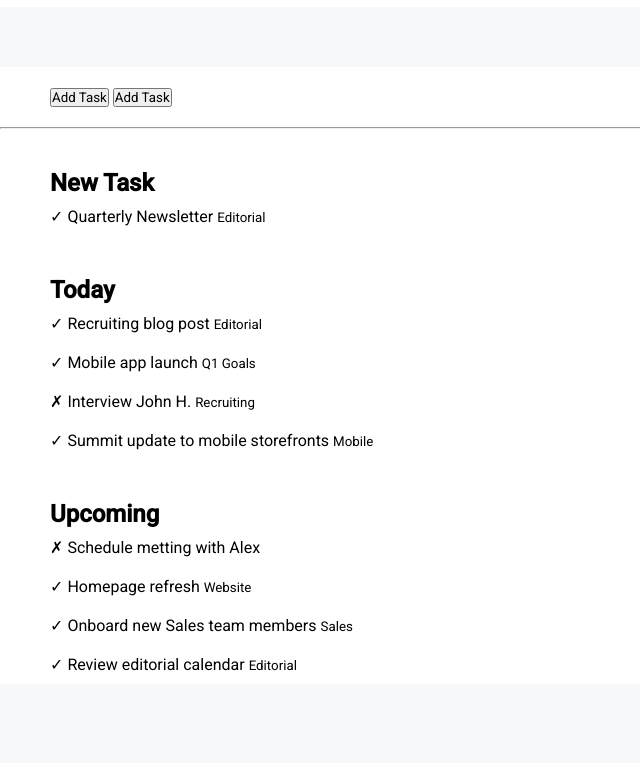
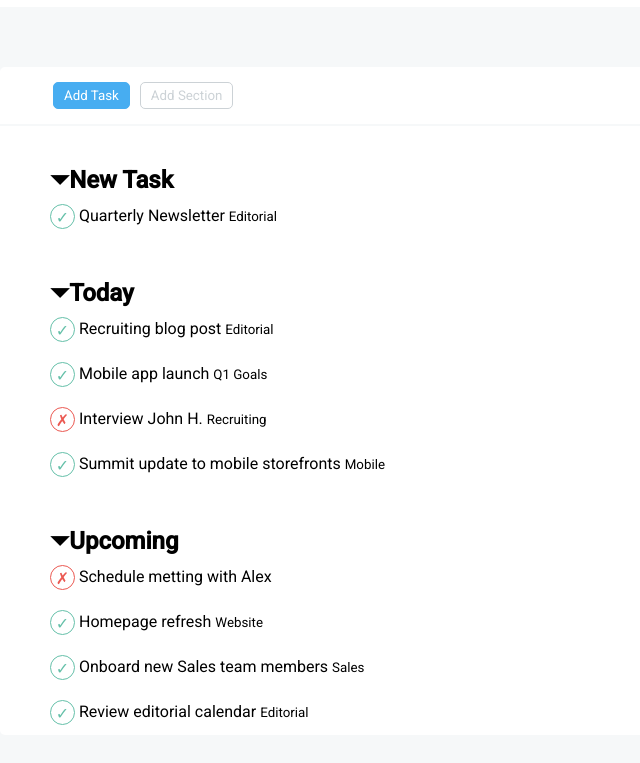
Before and after one commit to bertoldimatteo/html-css-toboolist, a plain HTML site: page index.html in a window 1280 px wide. Shown: the part 63-826 px from the top of the page, without its empty margins (0-640 px from the left). Drawn offline with Linux system fonts and the light colour scheme.

Commit message:
aggiunto css su cross e check + allieamento con testo

```diff
--- a/css/style.css
+++ b/css/style.css
@@ -13,6 +13,8 @@ ul {
     list-style-type: none;
 }
 
+/* fine tag principali */
+
 .intestazione {
     background-color: #fff;
     padding: 10px 20px;
@@ -27,19 +29,49 @@ ul {
     vertical-align: middle;
 }
 
+/* fine classi header */
+
 .container {
     width: 1440px;
     background-color: #fff;
     margin: 60px auto;
+    border-radius: 5px;
 }
 
 .padding-left{
     padding-left: 50px;
 }
 
+/* buttons */
+
+.bt {
+    padding: 5px 10px;
+    margin-left: 3px;
+    margin-right: 3px;
+    border-radius: 5px;
+}
+
+.bt-blue {
+    color: #fff;
+    background-color: #47adf1;
+    border: 1px solid #47adf1;
+}
+
+.bt-white {
+    color: #ccd2d6;
+    background-color: #fff;
+    border: 1px solid #ccd2d6;
+}
+
+/* /buttons */
+
+.hr-color {
+    border: 1px solid #f6f8f9;
+}
+
 .nav {
-    padding-top: 20px;
-    padding-bottom: 20px;
+    padding-top: 15px;
+    padding-bottom: 15px;
 }
 
 .divisore {
@@ -51,3 +83,26 @@ ul {
     padding-top: 10px;
     padding-bottom: 10px;
 }
+
+.round {
+    display: inline-block;
+    vertical-align: middle;
+    text-align: center;
+    line-height: 25px;
+    height: 25px;
+    width: 25px;
+    border-radius: 50%;
+    border: 1px solid black;
+}
+
+.check {
+    color: #65c0a9;
+    background-color: #fff;
+    border: 1px solid #65c0a9;
+}
+
+.cross {
+    color: #eb5952;
+    background-color: #fff;
+    border: 1px solid #eb5952;
+}
--- a/index.html
+++ b/index.html
@@ -24,43 +24,43 @@
     <main class="container">
 
         <section class="padding-left nav">
-            <button type="button">Add Task</button>
-            <button type="button">Add Task</button>
+            <button class="bt bt-blue" type="button">Add Task</button>
+            <button class="bt bt-white" type="button">Add Section</button>
         </section>
 
-        <hr>
+        <hr class="hr-color">
 
         <section class="padding-left">
 
         <!-- sezione new task -->
             <div class="divisore">
-                <h2>New Task</h2>
+                <h2>&#9207;New Task</h2>
                 <ul>
-                    <li class="divisore-li"><span class="check">&check; </span>Quarterly Newsletter <small>Editorial</small></li>
+                    <li class="divisore-li"><span class="round check">&check; </span> Quarterly Newsletter <small>Editorial</small></li>
                 </ul>
             </div>
         <!-- /sezione new task -->
 
         <!-- sezione Today -->
             <div class="divisore">
-                <h2>Today</h2>
+                <h2>&#9207;Today</h2>
                 <ul>
-                    <li class="divisore-li"><span class="check">&check; </span> Recruiting blog post <small>Editorial</small></li>
-                    <li class="divisore-li"><span class="check">&check; </span> Mobile app launch <small>Q1 Goals</small></li>
-                    <li class="divisore-li"><span class="cross">&cross; </span>Interview John H. <small>Recruiting</small></li>
-                    <li class="divisore-li"><span class="check">&check; </span> Summit update to mobile storefronts <small>Mobile</small></li>
+                    <li class="divisore-li"><span class="round check">&check; </span> Recruiting blog post <small>Editorial</small></li>
+                    <li class="divisore-li"><span class="round check">&check; </span> Mobile app launch <small>Q1 Goals</small></li>
+                    <li class="divisore-li"><span class="round cross">&cross; </span> Interview John H. <small>Recruiting</small></li>
+                    <li class="divisore-li"><span class="round check">&check; </span> Summit update to mobile storefronts <small>Mobile</small></li>
                 </ul>
             </div>
         <!-- /sezione Today -->
 
         <!-- sezione Upcoming -->
             <div class="divisore">
-                <h2>Upcoming</h2>
+                <h2>&#9207;Upcoming</h2>
                 <ul>
-                    <li class="divisore-li"><span class="cross">&cross; </span> Schedule metting with Alex</li>
-                    <li class="divisore-li"><span class="check">&check; </span> Homepage refresh <small>Website</small></li>
-                    <li class="divisore-li"><span class="check">&check; </span> Onboard new Sales team members <small>Sales</small></li>
-                    <li class="divisore-li"><span class="check">&check; </span> Review editorial calendar <small>Editorial</small></li>
+                    <li class="divisore-li"><span class="round cross">&cross; </span> Schedule metting with Alex</li>
+                    <li class="divisore-li"><span class="round check">&check; </span> Homepage refresh <small>Website</small></li>
+                    <li class="divisore-li"><span class="round check">&check; </span> Onboard new Sales team members <small>Sales</small></li>
+                    <li class="divisore-li"><span class="round check">&check; </span> Review editorial calendar <small>Editorial</small></li>
                 </ul>
             </div>
         <!-- /sezione Today -->
```
